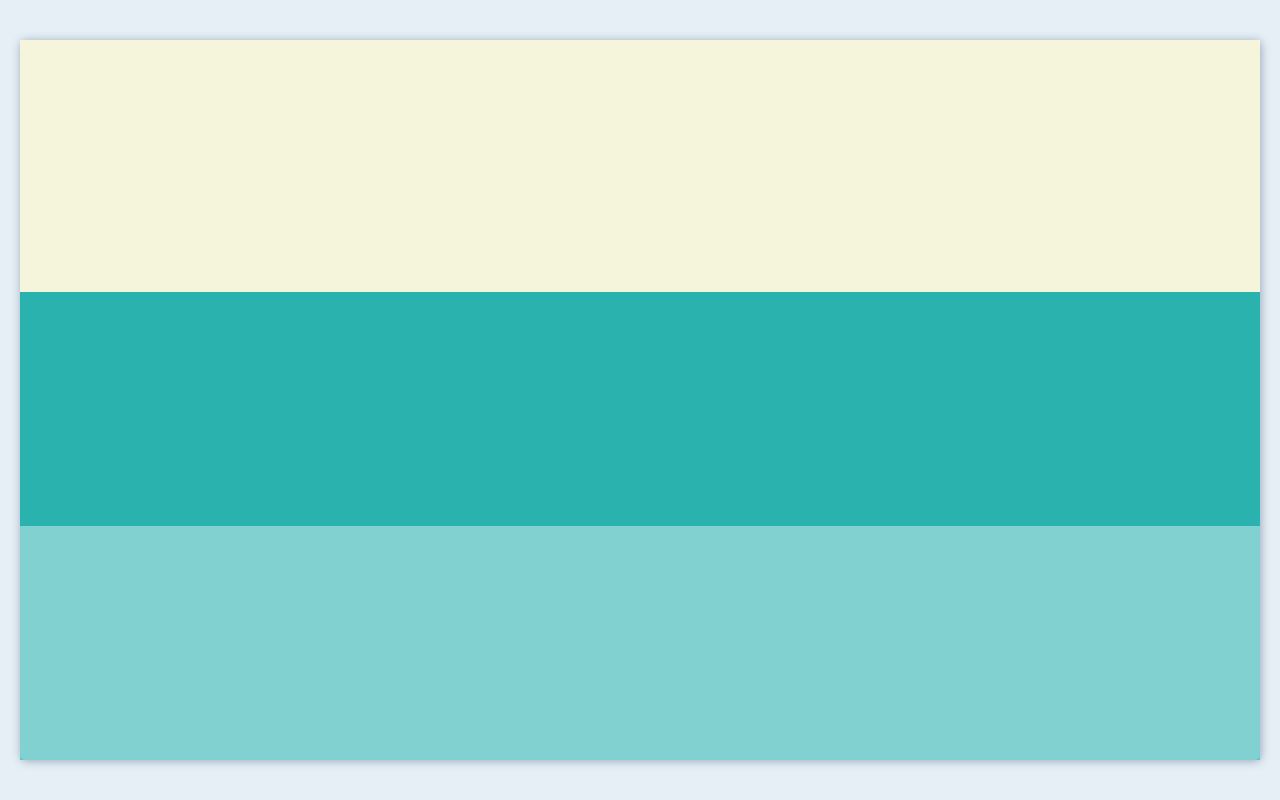
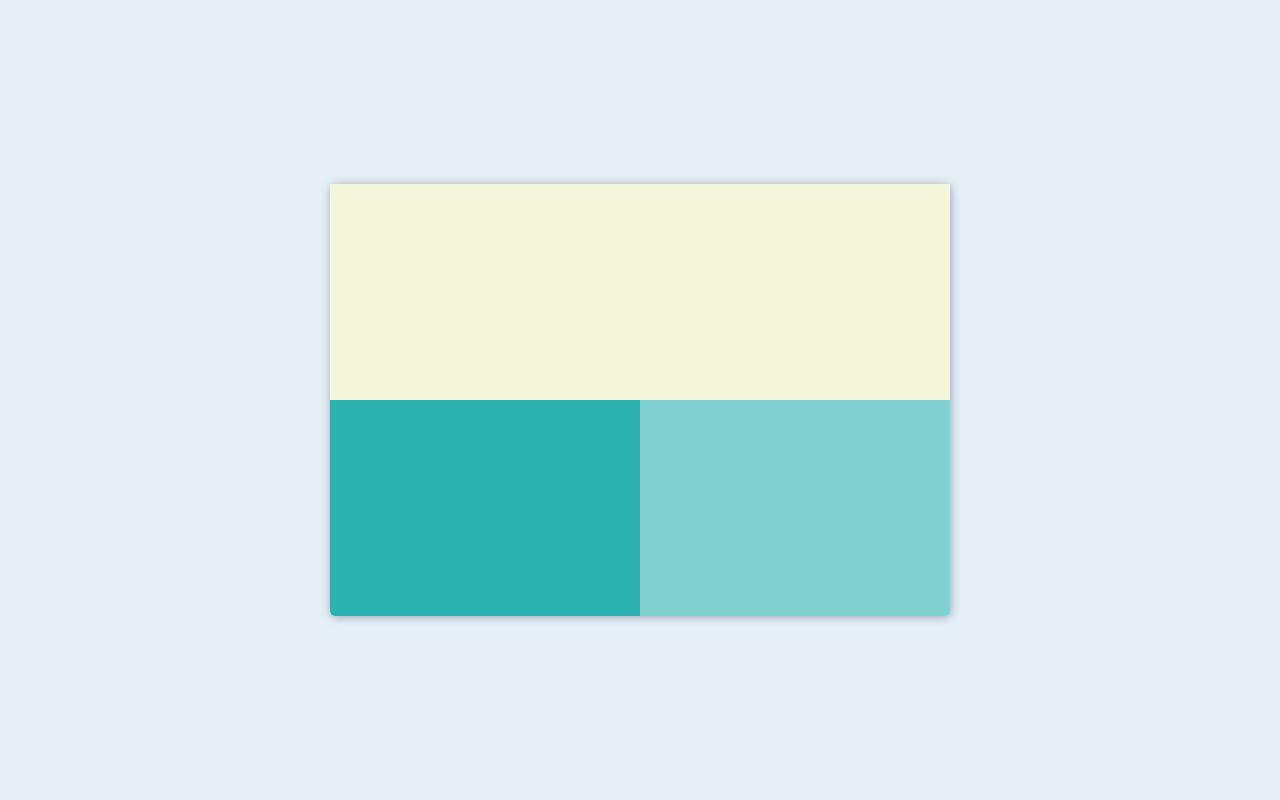
Before and after one commit to OlenaMitropolska/community-project-second-version, a plain HTML site: page index.html in a window 1280 px wide. Drawn offline with Linux system fonts and the light colour scheme.

Commit message:
structure phone and laptop done

```diff
--- a/index.html
+++ b/index.html
@@ -14,7 +14,7 @@
 
         <div class="middle"></div>
 
-        <div class="left"></div>
+        <div class="bottom"></div>
       </div>
 </body>
 </html>
--- a/style.css
+++ b/style.css
@@ -28,7 +28,40 @@ height: 35%;
     height: 32.5%;
 }
 
-.left {
+.bottom {
     background-color: hsla(179, 62%, 43%, 0.589);
     height: 32.5%;
 }
+
+@media only screen and (min-width: 992px) {
+
+    body {
+        display: flex;
+        justify-content: center;
+        align-items: center;
+    }
+    .container {
+        height: 60%;
+        width: 50%;
+        display: flex;
+        flex-direction: row;
+        flex-wrap: wrap;
+    }
+    .top {
+        width: 100%;
+        height: 50%;
+
+        }
+
+        .middle {
+            width: 50%;
+            height: 50%;
+            border-radius: 0 0 0 5px;
+        }
+
+        .bottom {
+            width: 50%;
+            height: 50%;
+            border-radius: 0 0 5px 0;
+        }
+}
```
